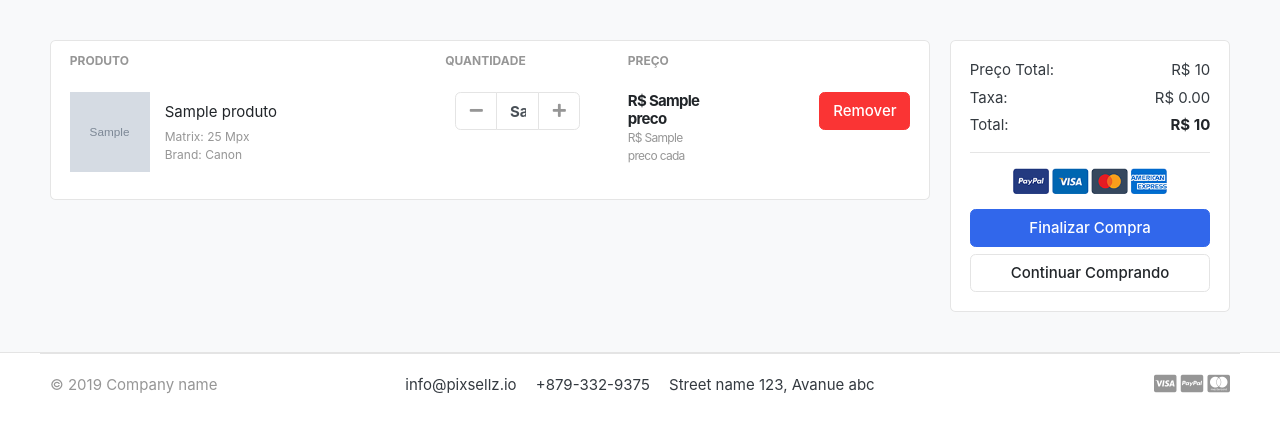
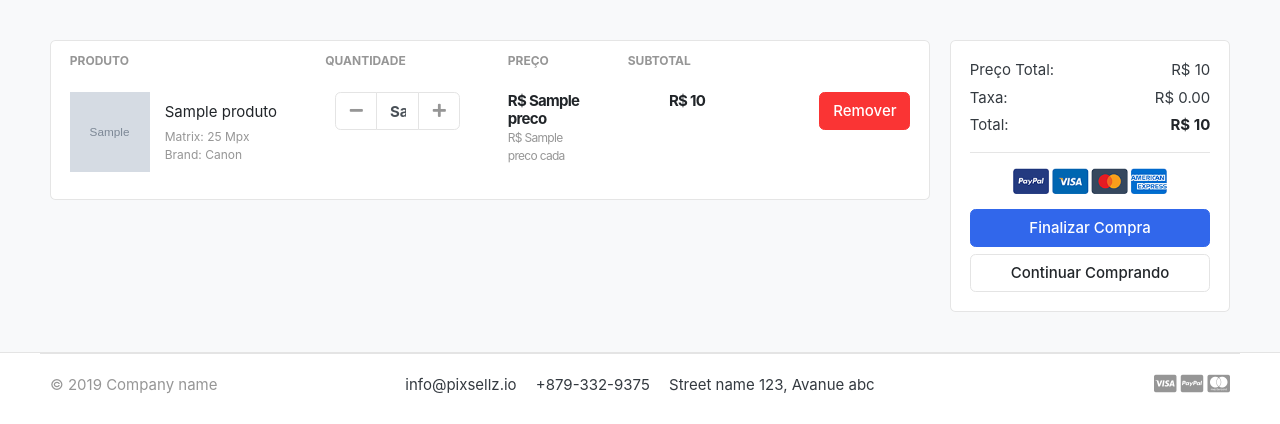
Before and after one commit to mateus-s-a/IFMT_Eng_Computacao, a Django app: template Programacao-Web/django/loja_online/templates/loja/carrinho.html in a window 1280 px wide. Shown: the part 118-542 px from the top of the page. Run offline with Django 5.2, Linux system fonts and the light colour scheme; the template is opened without the code that fills it: most values are stand-ins (such as "Sample title", 1, 10 or a date in 2020); grey boxes marked "Sample" are stand-in pictures; some web fonts are replaced.

Commit message:
feat(Django): Aplica funcionalidade de adicionar e diminuir produtos em Carrinho

```diff
--- a/Programacao-Web/django/loja_online/carrinho/models.py
+++ b/Programacao-Web/django/loja_online/carrinho/models.py
@@ -19,3 +19,6 @@ class CarItem(models.Model):
     def __str__(self):
         # Corrigindo aqui para retornar o nome, que é uma string
         return self.produto.produto_nome
+
+    def sub_total(self):
+        return self.produto.preco * self.quantidade
--- a/Programacao-Web/django/loja_online/carrinho/urls.py
+++ b/Programacao-Web/django/loja_online/carrinho/urls.py
@@ -4,4 +4,5 @@ from . import views
 urlpatterns = [
     path('', views.visualizarCarrinho, name='carrinho'),
     path('adicionar_carrinho/<int:produto_id>/', views.adicionar_carrinho, name='adicionar_carrinho'),
+    path('diminuir_car/<int:produto_id>/', views.diminuir_car, name='diminuir_car'),
 ]
--- a/Programacao-Web/django/loja_online/templates/loja/carrinho.html
+++ b/Programacao-Web/django/loja_online/templates/loja/carrinho.html
@@ -17,7 +17,8 @@
                                 <th scope="col">Produto</th>
                                 <th scope="col" width="120">Quantidade</th>
                                 <th scope="col" width="120">Preço</th>
-                                <th scope="col" class="text-right" width="200"> </th>
+                                <th scope="col" width="120">Subtotal</th>
+                                <th scope="col" class="text-right" width="200"></th>
                             </tr>
                         </thead>
                         <tbody>
@@ -38,15 +39,15 @@
                                     <div class="col">
                                         <div class="input-group input-spinner">
                                             <div class="input-group-prepend">
-                                                <button class="btn btn-light" type="button" id="button-plus">
+                                                <a href="{% url 'diminuir_car' car_item.produto.id %}" class="btn btn-light" type="button" id="button-plus">
                                                     <i class="fa fa-minus"></i>
-                                                </button>
+                                                </a>
                                             </div>
                                             <input type="text" class="form-control" value="{{ car_item.quantidade }}">
                                             <div class="input-group-append">
-                                                <button class="btn btn-light" type="button" id="button-minus">
+                                                <a href="{% url 'adicionar_carrinho' car_item.produto.id %}" class="btn btn-light" type="button" id="button-minus">
                                                     <i class="fa fa-plus"></i>
-                                                </button>
+                                                </a>
                                             </div>
                                         </div>
                                     </div>
@@ -58,7 +59,12 @@
                                     </div>
                                 </td>
                                 <td class="text-right">
-                                    <a href="" class="btn btn-danger"> Remover</a>
+                                    <div class="price-wrap">
+                                        <var class="price">R$ {{ car_item.sub_total }}</var>
+                                    </div>
+                                </td>
+                                <td class="text-right">
+                                    <a href="" class="btn btn-danger">Remover</a>
                                 </td>
                             </tr>
                             {% endfor %}
```
Also changed, not shown: Programacao-Web/django/loja_online/carrinho/views.py (+13 -0 lines).
